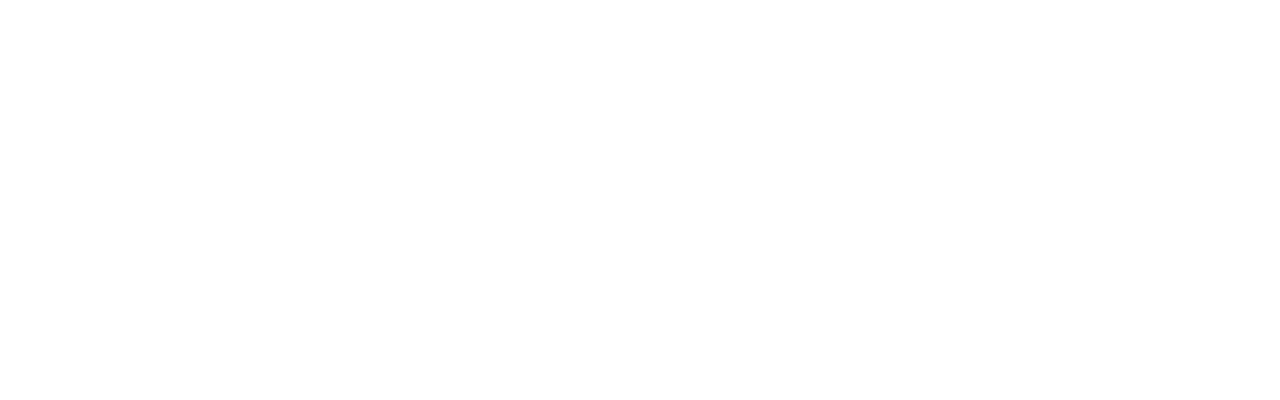
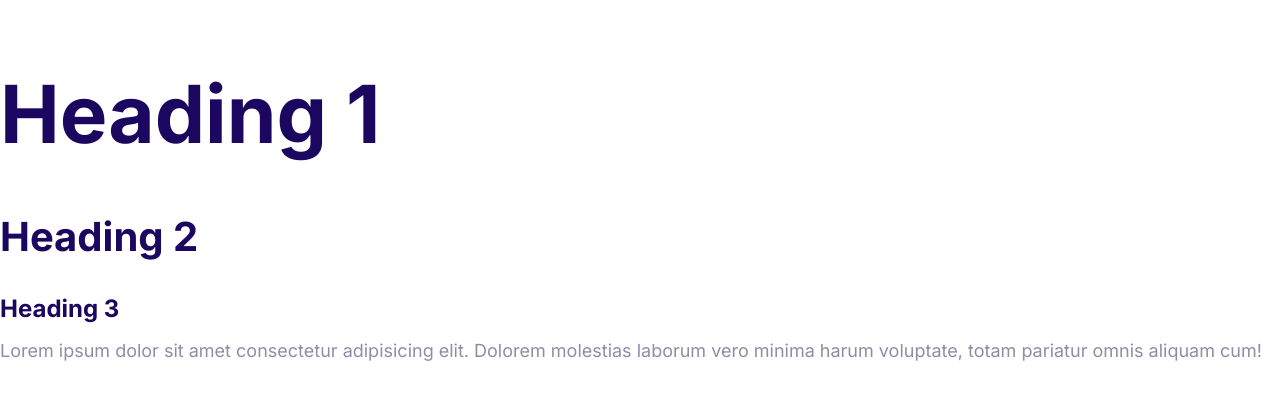
Before and after one commit to Mehdi-Youss/1st-exercise, a plain HTML site: page index.html in a window 1280 px wide. Drawn offline with Linux system fonts and the light colour scheme.

Commit message:
Define the styles for the fonts.

```diff
--- a/css/styles.css
+++ b/css/styles.css
@@ -5,3 +5,54 @@
     --color-headings: #1b0760;
     --color-body: #918ca4;
 }
+
+html {
+    font-size: 62.5%;
+}
+
+body {
+    font-family: Inter, Arial, Helvetica, sans-serif;
+    color: var(--color-body);
+    font-size: 2.4rem;
+    line-height: 1.5;
+}
+
+h1, h2, h3 {
+    color: var(--color-headings);
+    margin-bottom: 1rem;
+}
+
+h1 {
+    font-size: 7rem;
+}
+
+h2 {
+    font-size: 4rem;
+}
+
+h3 {
+    font-size: 3rem;
+}
+
+p {
+    margin-top: 0;
+}
+
+
+@media screen and (min-width: 1024px) {
+    body {
+        font-size: 1.8rem;
+    }
+
+    h1 {
+        font-size: 8rem;
+    }
+
+    h2 {
+        font-size: 4rem;
+    }
+
+    h3 {
+        font-size: 2.4rem;
+    }
+}
--- a/index.html
+++ b/index.html
@@ -4,8 +4,21 @@
     <meta charset="UTF-8" />
     <meta name="viewport" content="width=device-width, initial-scale=1.0" />
     <title>Document</title>
+    <link rel="preconnect" href="https://fonts.gstatic.com" crossorigin />
+    <link
+      href="https://fonts.googleapis.com/css2?family=Inter:wght@400;700&display=swap"
+      rel="stylesheet"
+    />
     <link rel="stylesheet" href="css/normalize.css" />
     <link rel="stylesheet" href="css/styles.css" />
   </head>
-  <body></body>
+  <body>
+    <h1>Heading 1</h1>
+    <h2>Heading 2</h2>
+    <h3>Heading 3</h3>
+    <p>
+      Lorem ipsum dolor sit amet consectetur adipisicing elit. Dolorem molestias
+      laborum vero minima harum voluptate, totam pariatur omnis aliquam cum!
+    </p>
+  </body>
 </html>
```
